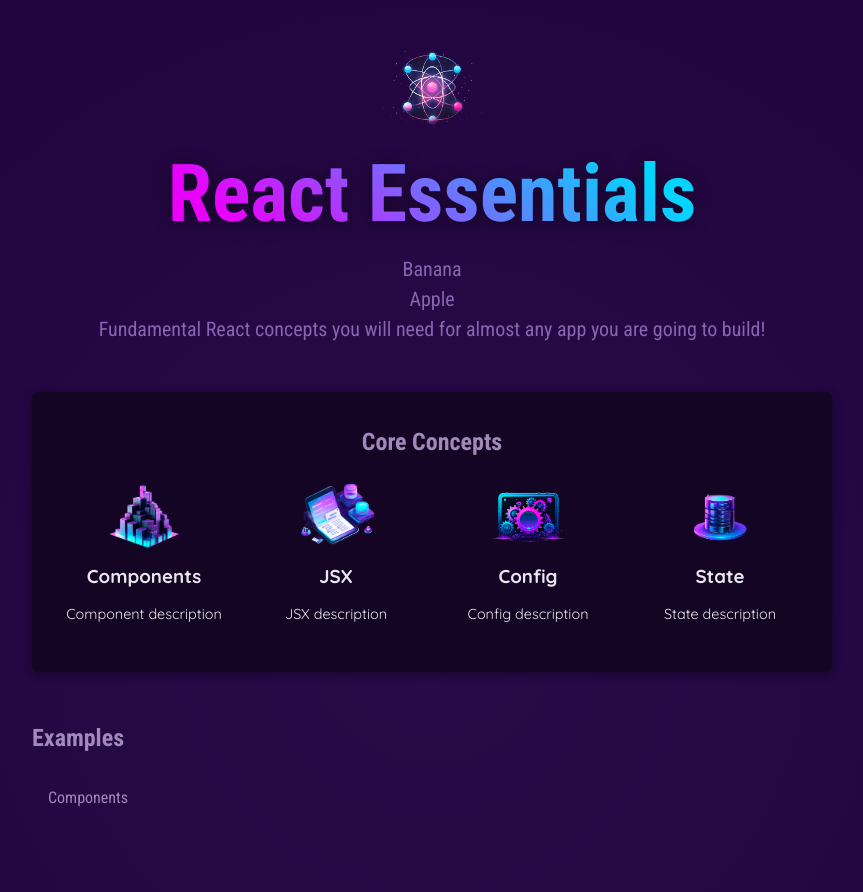
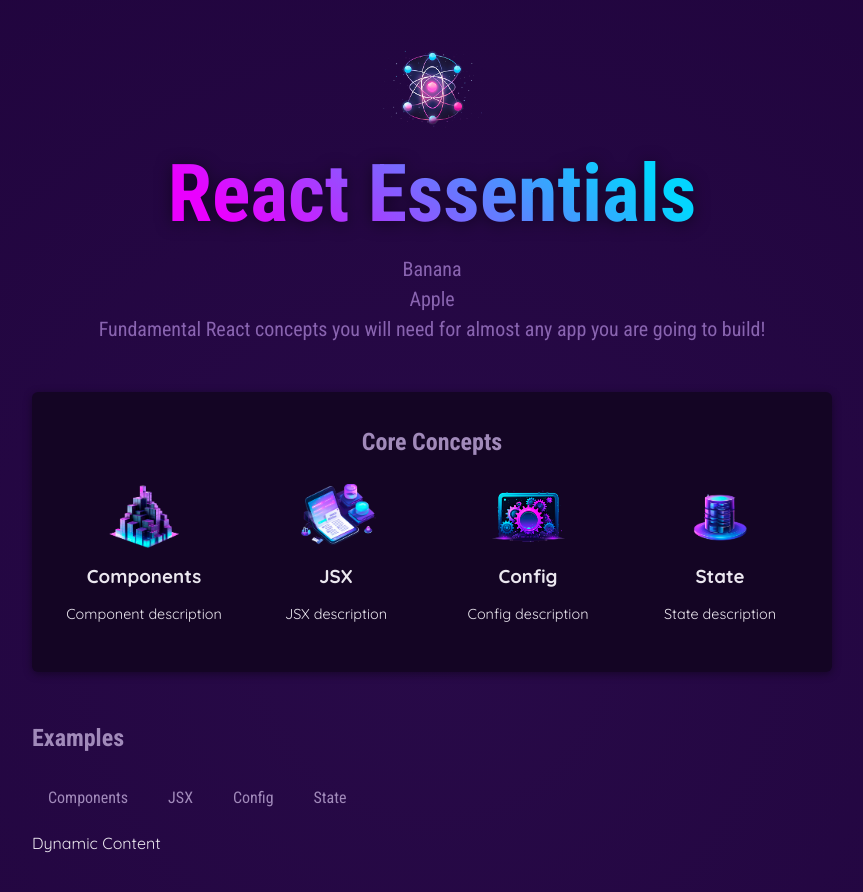
Before and after one commit to yanapang/react, a React (Vite) app in the folder 01-starting-project/: page / in a window 1280 px wide. Shown: the top 892 px of the page, without its empty margins (208-1071 px from the left). Built offline with nearby package versions, Linux system fonts and the light colour scheme.

Commit message:
feat: send data to function when click event occurs

```diff
--- a/01-starting-project/src/App.jsx
+++ b/01-starting-project/src/App.jsx
@@ -4,6 +4,10 @@ import CoreConcepts from "./components/CoreConcepts";
 import TabButton from "./components/TabButton";
 
 function App() {
+    function handleSelect(selectedButton) {
+        console.log(selectedButton)
+    }
+
     return (
         <div>
             <Header/>
@@ -16,12 +20,12 @@ function App() {
                             description={CORE_CONCEPTS[0].description}
                             image={CORE_CONCEPTS[0].image}
                         />
-                        <CoreConcepts {...CORE_CONCEPTS[1]} />
                         {/*
                             shorter version. if the data given has same name,
                             prop values can be used like this.
                             and this is how to use documentation in jsx :)
                         */}
+                        <CoreConcepts {...CORE_CONCEPTS[1]} />
                         <CoreConcepts {...CORE_CONCEPTS[2]} />
                         <CoreConcepts {...CORE_CONCEPTS[3]} />
                     </ul>
@@ -29,8 +33,12 @@ function App() {
                 <section id="examples">
                     <h2>Examples</h2>
                     <menu>
-                        <TabButton>Components</TabButton>
+                        <TabButton onSelect={() => handleSelect(CORE_CONCEPTS[0].title)}>{CORE_CONCEPTS[0].title}</TabButton>
+                        <TabButton onSelect={() => handleSelect(CORE_CONCEPTS[1].title)}>{CORE_CONCEPTS[1].title}</TabButton>
+                        <TabButton onSelect={() => handleSelect(CORE_CONCEPTS[2].title)}>{CORE_CONCEPTS[2].title}</TabButton>
+                        <TabButton onSelect={() => handleSelect(CORE_CONCEPTS[3].title)}>{CORE_CONCEPTS[3].title}</TabButton>
                     </menu>
+                    Dynamic Content
                 </section>
             </main>
         </div>
--- a/01-starting-project/src/components/TabButton.jsx
+++ b/01-starting-project/src/components/TabButton.jsx
@@ -1,8 +1,7 @@
-
-export default function TabButton({children}) {
+export default function TabButton({children, onSelect}) {
     return (
         <li>
-            <button>{children}</button>
+            <button onClick={onSelect}>{children}</button>
         </li>
     )
-}
+};
```
